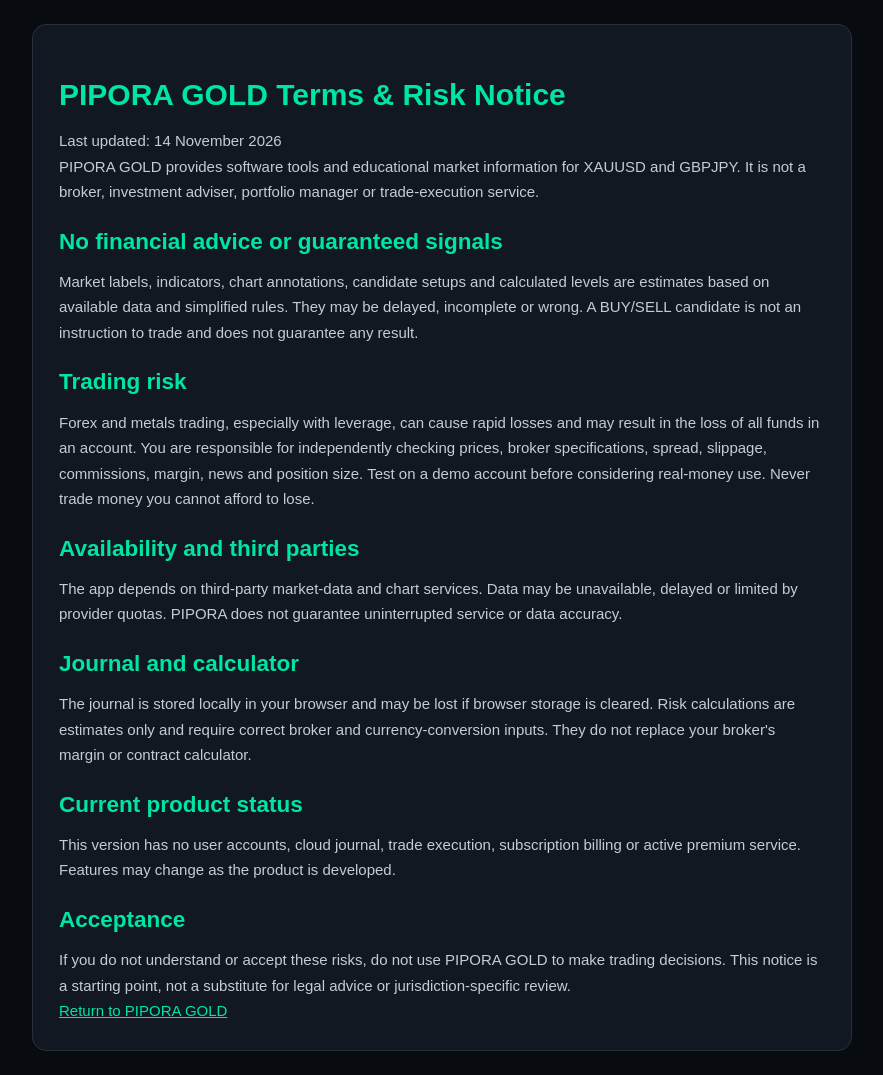
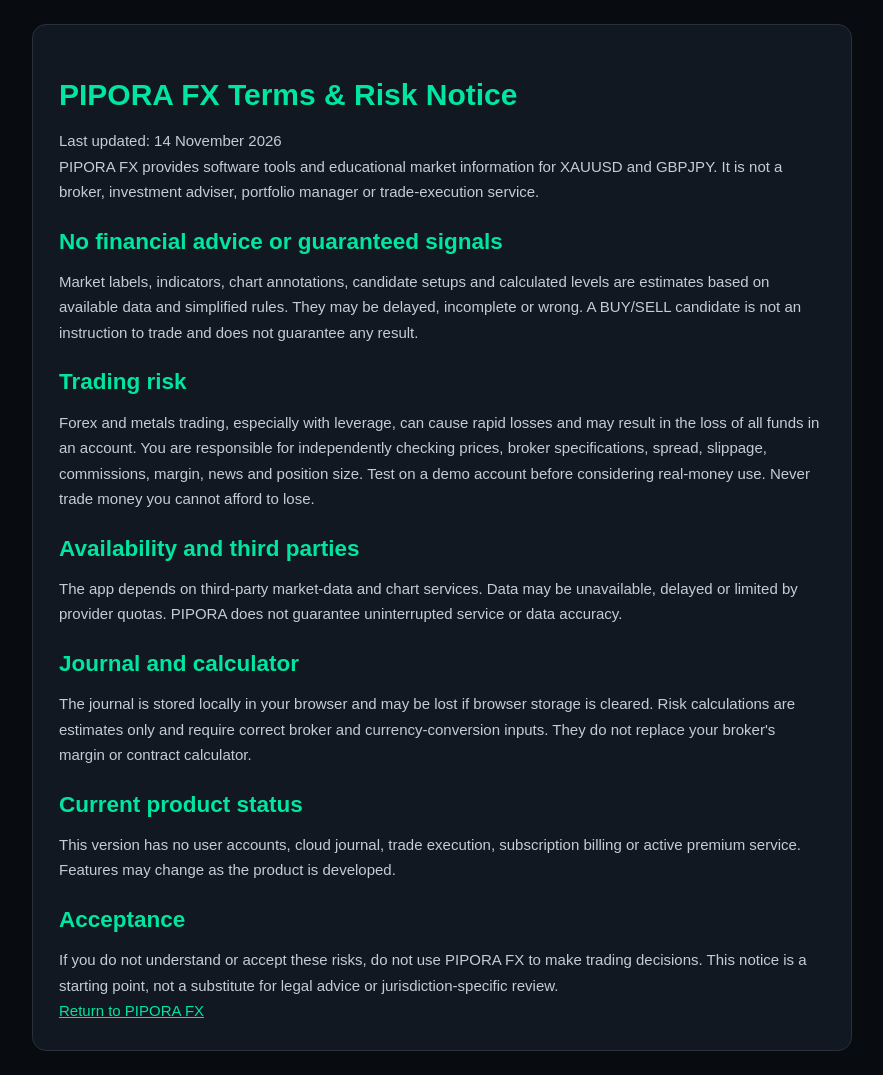
Before and after one commit to omojolaayobami83-hue/PIPORA-FX, a website: page public/terms.html in a window 1280 px wide. Shown: the whole page, without its empty margins (198-1081 px from the left). Drawn offline with Linux system fonts and the light colour scheme.

Commit message:
Update PIPORA FX risk notice branding

```diff
--- a/public/terms.html
+++ b/public/terms.html
@@ -1,10 +1,10 @@
 <!doctype html>
-<html lang="en"><head><meta charset="utf-8"><meta name="viewport" content="width=device-width,initial-scale=1"><meta name="theme-color" content="#080b10"><title>PIPORA GOLD | Terms and Risk Notice</title><link rel="stylesheet" href="/style.css"><style>body{background:#080b10;color:#e8edf4;font:15px/1.7 Arial,sans-serif;padding:24px}main{max-width:820px;margin:0 auto;background:#111821;border:1px solid #27313d;border-radius:14px;padding:26px}h1,h2{color:#00e6a0;margin:18px 0 8px}p{color:#c4ccd6}a{color:#00e6a0}</style></head>
-<body><main><h1>PIPORA GOLD Terms & Risk Notice</h1><p>Last updated: 14 November 2026</p>
-<p>PIPORA GOLD provides software tools and educational market information for XAUUSD and GBPJPY. It is not a broker, investment adviser, portfolio manager or trade-execution service.</p>
+<html lang="en"><head><meta charset="utf-8"><meta name="viewport" content="width=device-width,initial-scale=1"><meta name="theme-color" content="#080b10"><title>PIPORA FX | Terms and Risk Notice</title><link rel="stylesheet" href="/style.css"><style>body{background:#080b10;color:#e8edf4;font:15px/1.7 Arial,sans-serif;padding:24px}main{max-width:820px;margin:0 auto;background:#111821;border:1px solid #27313d;border-radius:14px;padding:26px}h1,h2{color:#00e6a0;margin:18px 0 8px}p{color:#c4ccd6}a{color:#00e6a0}</style></head>
+<body><main><h1>PIPORA FX Terms & Risk Notice</h1><p>Last updated: 14 November 2026</p>
+<p>PIPORA FX provides software tools and educational market information for XAUUSD and GBPJPY. It is not a broker, investment adviser, portfolio manager or trade-execution service.</p>
 <h2>No financial advice or guaranteed signals</h2><p>Market labels, indicators, chart annotations, candidate setups and calculated levels are estimates based on available data and simplified rules. They may be delayed, incomplete or wrong. A BUY/SELL candidate is not an instruction to trade and does not guarantee any result.</p>
 <h2>Trading risk</h2><p>Forex and metals trading, especially with leverage, can cause rapid losses and may result in the loss of all funds in an account. You are responsible for independently checking prices, broker specifications, spread, slippage, commissions, margin, news and position size. Test on a demo account before considering real-money use. Never trade money you cannot afford to lose.</p>
 <h2>Availability and third parties</h2><p>The app depends on third-party market-data and chart services. Data may be unavailable, delayed or limited by provider quotas. PIPORA does not guarantee uninterrupted service or data accuracy.</p>
 <h2>Journal and calculator</h2><p>The journal is stored locally in your browser and may be lost if browser storage is cleared. Risk calculations are estimates only and require correct broker and currency-conversion inputs. They do not replace your broker's margin or contract calculator.</p>
 <h2>Current product status</h2><p>This version has no user accounts, cloud journal, trade execution, subscription billing or active premium service. Features may change as the product is developed.</p>
-<h2>Acceptance</h2><p>If you do not understand or accept these risks, do not use PIPORA GOLD to make trading decisions. This notice is a starting point, not a substitute for legal advice or jurisdiction-specific review.</p><p><a href="/">Return to PIPORA GOLD</a></p></main></body></html>
+<h2>Acceptance</h2><p>If you do not understand or accept these risks, do not use PIPORA FX to make trading decisions. This notice is a starting point, not a substitute for legal advice or jurisdiction-specific review.</p><p><a href="/">Return to PIPORA FX</a></p></main></body></html>
```
